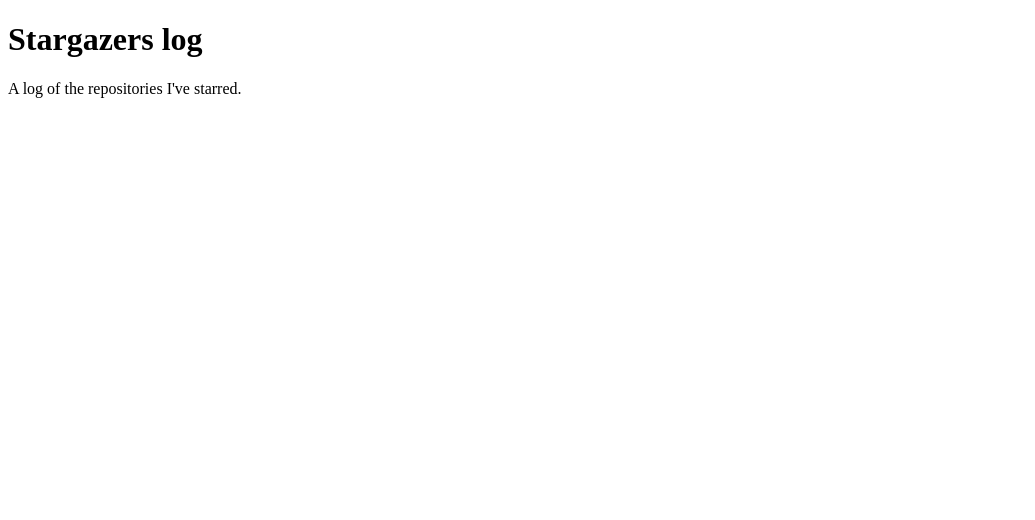
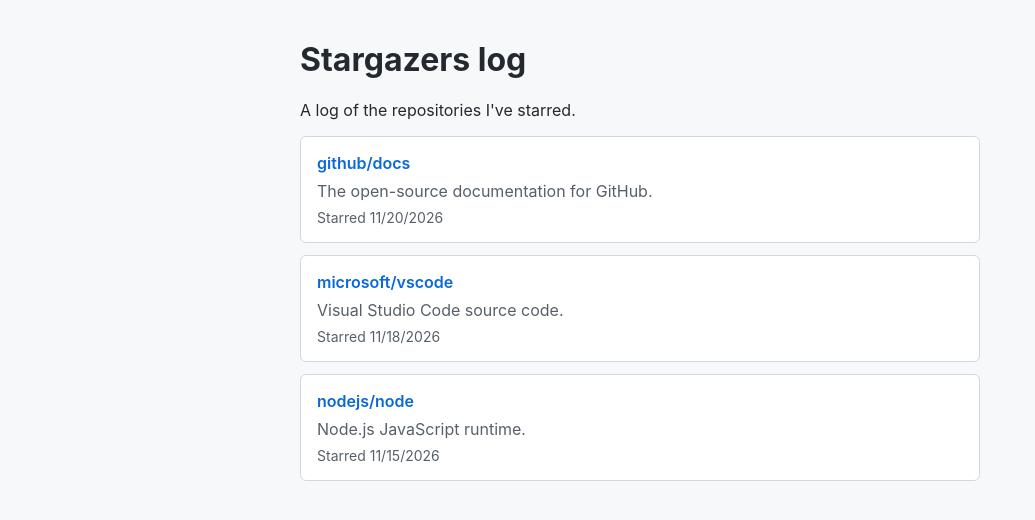
Before and after one commit to Raf811/stargazers-log, a plain HTML site: page index.html in a window 1280 px wide. Shown: the whole page, without its empty margins (0-1035 px from the left). Drawn offline with Linux system fonts and the light colour scheme.

Commit message:
Add starred repositories list

```diff
--- /dev/null
+++ b/events.json
@@ -0,0 +1,20 @@
+[
+  {
+    "name": "github/docs",
+    "description": "The open-source documentation for GitHub.",
+    "url": "https://github.com/github/docs",
+    "starredAt": "2026-11-20"
+  },
+  {
+    "name": "microsoft/vscode",
+    "description": "Visual Studio Code source code.",
+    "url": "https://github.com/microsoft/vscode",
+    "starredAt": "2026-11-18"
+  },
+  {
+    "name": "nodejs/node",
+    "description": "Node.js JavaScript runtime.",
+    "url": "https://github.com/nodejs/node",
+    "starredAt": "2026-11-15"
+  }
+]
--- a/index.html
+++ b/index.html
@@ -2,10 +2,16 @@
 <html lang="en">
   <head>
     <meta charset="utf-8">
+    <meta name="viewport" content="width=device-width, initial-scale=1">
     <title>Stargazers log</title>
+    <link rel="stylesheet" href="style.css">
+    <script src="script.js" defer></script>
   </head>
   <body>
-    <h1>Stargazers log</h1>
-    <p>A log of the repositories I've starred.</p>
+    <main>
+      <h1>Stargazers log</h1>
+      <p>A log of the repositories I've starred.</p>
+      <ul id="repository-list" aria-live="polite"></ul>
+    </main>
   </body>
 </html>
--- /dev/null
+++ b/script.js
@@ -0,0 +1,45 @@
+const repositoryList = document.querySelector("#repository-list");
+
+async function loadRepositories() {
+  try {
+    const response = await fetch("events.json");
+
+    if (!response.ok) {
+      throw new Error(`Unable to load repositories: ${response.status}`);
+    }
+
+    const repositories = await response.json();
+
+    repositoryList.replaceChildren();
+
+    repositories.forEach((repository) => {
+      const item = document.createElement("li");
+      item.className = "repository";
+
+      const link = document.createElement("a");
+      link.href = repository.url;
+      link.textContent = repository.name;
+      link.target = "_blank";
+      link.rel = "noopener noreferrer";
+
+      const description = document.createElement("p");
+      description.textContent = repository.description;
+
+      const starredAt = document.createElement("time");
+      starredAt.className = "starred-at";
+      starredAt.dateTime = repository.starredAt;
+      starredAt.textContent = `Starred ${new Date(repository.starredAt).toLocaleDateString()}`;
+
+      item.append(link, description, starredAt);
+      repositoryList.append(item);
+    });
+  } catch (error) {
+    repositoryList.replaceChildren();
+
+    const item = document.createElement("li");
+    item.textContent = "Repositories could not be loaded.";
+    repositoryList.append(item);
+  }
+}
+
+loadRepositories();
--- /dev/null
+++ b/style.css
@@ -0,0 +1,51 @@
+* {
+  box-sizing: border-box;
+}
+
+body {
+  margin: 0;
+  font-family: -apple-system, BlinkMacSystemFont, "Segoe UI", sans-serif;
+  color: #24292f;
+  background: #f6f8fa;
+}
+
+main {
+  max-width: 720px;
+  margin: 40px auto;
+  padding: 0 20px;
+}
+
+#repository-list {
+  list-style: none;
+  padding: 0;
+}
+
+.repository {
+  margin-bottom: 12px;
+  padding: 16px;
+  border: 1px solid #d0d7de;
+  border-radius: 6px;
+  background: #ffffff;
+}
+
+.repository a {
+  color: #0969da;
+  font-weight: 600;
+  text-decoration: none;
+}
+
+.repository a:hover {
+  text-decoration: underline;
+}
+
+.repository p {
+  margin: 8px 0 0;
+  color: #57606a;
+}
+
+.starred-at {
+  display: block;
+  margin-top: 8px;
+  color: #57606a;
+  font-size: 0.875rem;
+}
```
